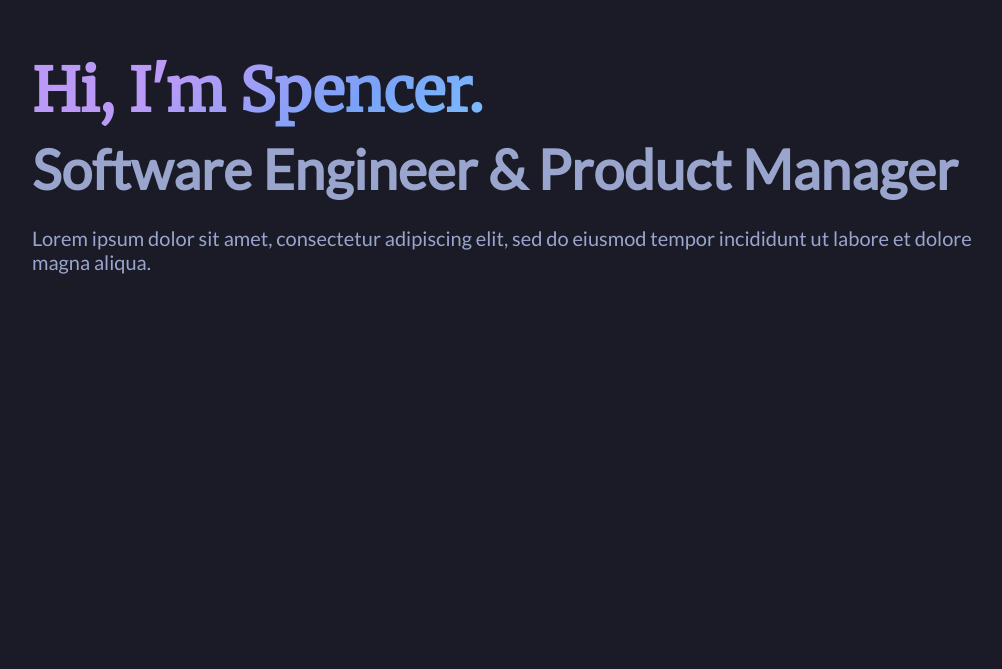
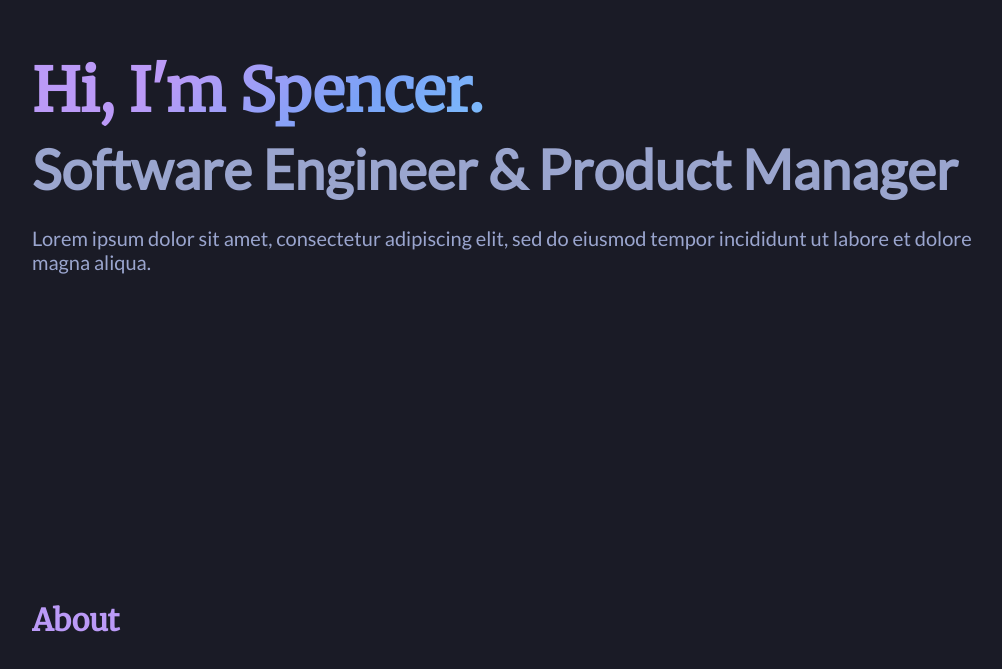
Before and after one commit to spencercoleman/portfolio-v1, a Gatsby site: page / in a window 1280 px wide. Shown: the part 229-898 px from the top of the page, without its empty margins (108-1110 px from the left). Before the commit the page ends 800 px from the top, so only its background shows below. Built offline with nearby package versions, Linux system fonts and the light colour scheme; Gatsby itself is replaced by a stand-in of ours.

Commit message:
Add About component

```diff
--- /dev/null
+++ b/src/components/About.js
@@ -0,0 +1,16 @@
+import React from "react";
+import styled from "styled-components";
+
+const AboutSection = styled.section`
+
+`;
+
+const About = () => {
+    return (
+        <AboutSection>
+            <h3>About</h3>
+        </AboutSection>
+    );
+}
+
+export default About;
--- a/src/pages/index.js
+++ b/src/pages/index.js
@@ -1,11 +1,13 @@
 import * as React from 'react';
 import Layout from '../components/Layout';
 import Hero from '../components/Hero';
+import About from '../components/About';
 
 const IndexPage = () => {
   return (
     <Layout>
       <Hero />
+      <About />
     </Layout>
   );
 }
--- a/src/styles/GlobalStyle.js
+++ b/src/styles/GlobalStyle.js
@@ -1,5 +1,4 @@
 import { createGlobalStyle } from "styled-components";
-import "@fontsource/roboto-slab";
 import "@fontsource/merriweather";
 import "@fontsource/lato";
 
@@ -49,6 +48,10 @@
         -webkit-background-clip: text;
         -webkit-text-fill-color: transparent;
     }
+
+    h3 {
+        font-size: 30px;
+    }
 `;
 
 export default GlobalStyle;
```
